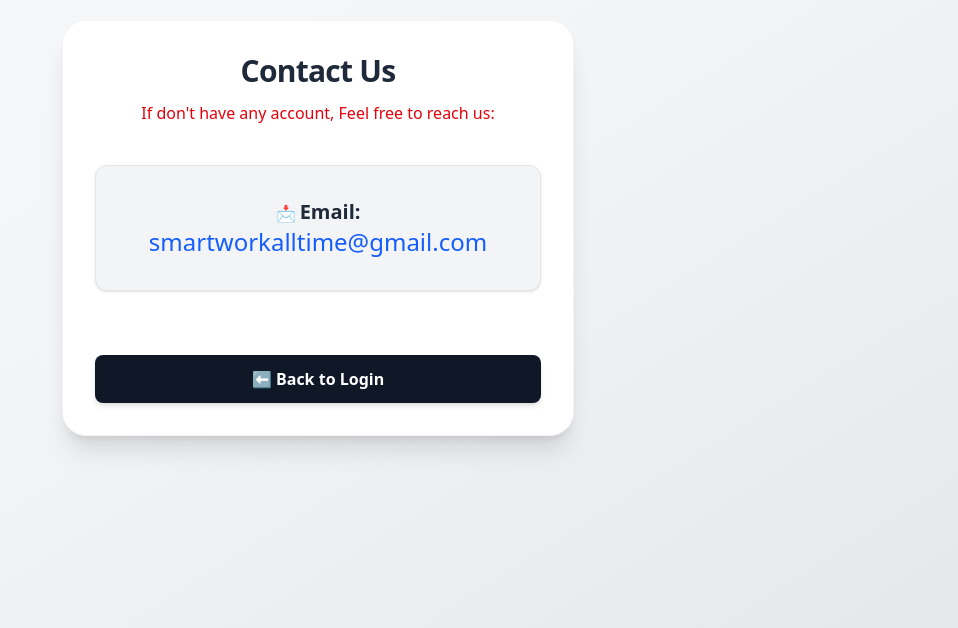
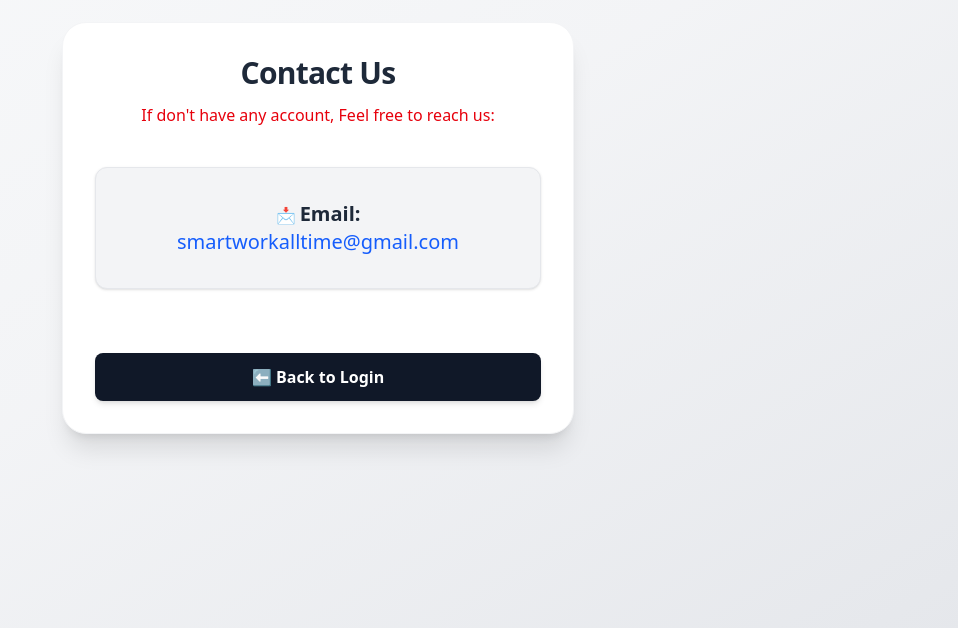
Before and after one commit to Mizan510/My-Daily-Work, a React app in the folder frontend/: page /Contact-Page in a window 1280 px wide. Shown: the part 172-800 px from the top of the page, without its empty margins (322-1280 px from the left). Built offline with nearby package versions, Linux system fonts and the light colour scheme; the HTML template or start-up script is replaced by a standard one.

Commit message:
new mail update

```diff
--- a/frontend/src/pages/ContactPage.jsx
+++ b/frontend/src/pages/ContactPage.jsx
@@ -21,7 +21,9 @@ const ContactPage = () => {
           <p className="text-gray-700 text-center text-sm sm:text-base">
             📩{" "}
             <span className="font-semibold  text-xl text-gray-800">Email:</span>{" "}
-            <span className="text-blue-600 text-2xl">smartworkalltime@gmail.com</span>
+            <span className="block text-center text-blue-600 text-sm sm:text-base md:text-xl break-all">
+              smartworkalltime@gmail.com
+            </span>
           </p>
         </div>
 
```
Also changed, not shown: 1 other file (tests, documents, lock files or other folders).
